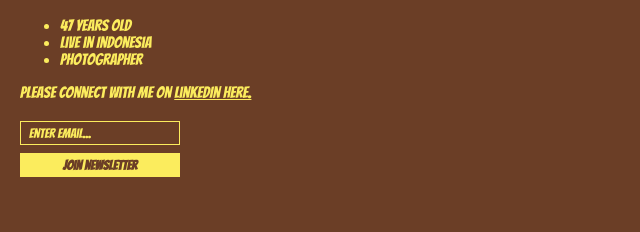
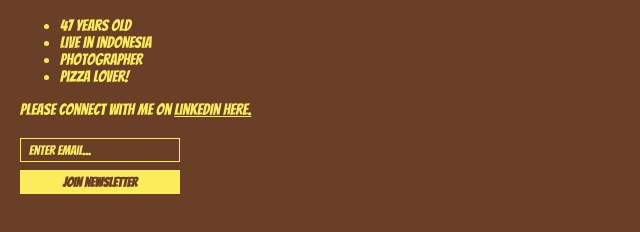
Before and after one commit to nugrohofotografia/name-card, a website built with Vite: page index.html in a window 1280 px wide. Shown: the part 508-740 px from the top of the page, without its empty margins (0-640 px from the left). Built offline with nearby package versions, Linux system fonts and the light colour scheme; a web font is replaced by a local one.

Commit message:
add favorite food to index.html

```diff
--- a/index.html
+++ b/index.html
@@ -17,6 +17,7 @@
             <li>47 years old</li>
             <li>Live in Indonesia</li>
             <li>Photographer</li>
+            <li>Pizza lover!</li>
         </ul>
         <p>Please connect with me on <a href="https://www.linkedin.com/in/arif-nugroho-8b7aa7282/" taget="_blank">LinkedIn here.</a></p>
         <input type="text" placeholder="Enter email...">
```
